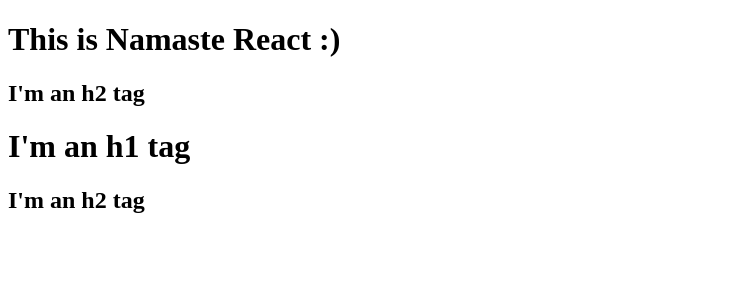
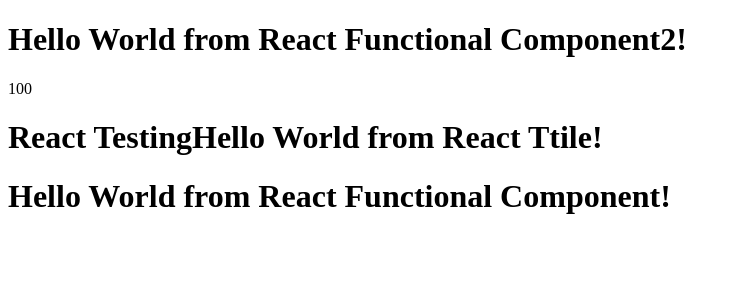
Before and after one commit to ajaysharma1105/namaste-react, a React (Vite) app: page / in a window 1280 px wide. Shown: the top 300 px of the page, without its empty margins (0-739 px from the left). Built offline with nearby package versions, Linux system fonts and the light colour scheme.

Commit message:
lecture-03

```diff
--- a/App.js
+++ b/App.js
@@ -1,25 +1,53 @@
 import React from "react";
 import ReactDOM from "react-dom/client";
-
-const parent = React.createElement(
-    "div",
-    {id:"parent"},
-    [React.createElement(
-        "div",
-        {id:"child"}
-    ,[ React.createElement("h1",{},"This is Namaste React :) " ) ,React.createElement("h2",{},"I'm an h2 tag")]
-),
-React.createElement(
-    "div",
-    {id:"child1"}
-,[ React.createElement("h1",{},"I'm an h1 tag") ,React.createElement("h2",{},"I'm an h2 tag")]
-)
-]
-);
-
+import "./index.css";
 
 const heading = React.createElement(
     "h2",{id:"heading",xyz :"abc"},"Hello World from React!");
     const root = ReactDOM.createRoot(document.getElementById("root"));
-    root.render(heading);
-    root.render(parent);
+
+    // JSX - HTML like syntax or XML like syntax
+    // JSX is not HTML, it is a syntax extension for JavaScript
+    // JSX is a syntax extension for JavaScript that looks similar to HTML
+    // JSX is used to describe what the UI should look like
+    // JSX (transpiled to JavaScriptbefore it reaches the JS engine) - PARCEL - babel
+    // JSX => React.createElement("h1", {id: "heading"}, "Hello World from React!")
+    // babel is a JavaScript compiler that converts JSX into JavaScript
+
+    //React Element - React.createElement
+    // React.createElement(type, props, children)
+const jsxHeading = (<h1 id="heading" className="head">Hello World from React!</h1>);
+const elem = <span>React Testing</span>
+const title = (
+    <h1 id="title" className="head">
+        {elem}Hello World from React Ttile!</h1>
+);
+
+//React Component - function that returns a React element
+//React functional component - function that returns a React element - New
+//React class component - class that extends React.Component and has a render method that returns a React element - Old
+
+//ReactFunctional Component
+const HeadingComponent2= () =>  <h1 id="headingComponent2" className="head2">Hello World from React Functional Component2!</h1>;
+const number= 100;
+const HeadingComponent = () => (
+     <div className="container">
+        <HeadingComponent2/>
+        {/* //Component inside a component - Componenent composition */}
+        {number}
+        {title}
+        <h1 id="headingComponent" className="head">Hello World from React Functional Component!</h1>
+    </div>
+);
+
+
+
+
+
+
+console.log(heading);
+console.log(jsxHeading);
+root.render(heading);
+root.render(jsxHeading);
+root.render(<HeadingComponent/>);
+//root.render(<HeadingComponent2 />);
--- a/index.html
+++ b/index.html
@@ -8,7 +8,7 @@
 </head>
 <body>
     <div id="root">
-        <h1>Hello World!</h1>
+        <h1>Not Rendered</h1>
      </div>
      <!-- <div id="root1">
         <h1>Hello World!</h1>
--- a/package.json
+++ b/package.json
@@ -4,8 +4,8 @@
   "description": "This is Namaste React by Ajay Sharma",
   "scripts": {
     "test": "jest",
+    "build": "parcel build index.html",
     "start": "parcel index.html",
-    "build": "parcel build index.html",
     "lint": "eslint .",
     "lint:fix": "eslint . --fix",
     "format": "prettier --write .",
@@ -32,7 +32,8 @@
   },
   "homepage": "https://github.com/ajaysharma1105/namaste-react#readme",
   "devDependencies": {
-    "parcel": "^2.14.4"
+    "parcel": "^2.14.4",
+    "prettier": "3.5.3"
   },
   "dependencies": {
     "react": "^19.1.0",
```
Also changed, not shown: 2 other files (tests, documents, lock files or other folders).
